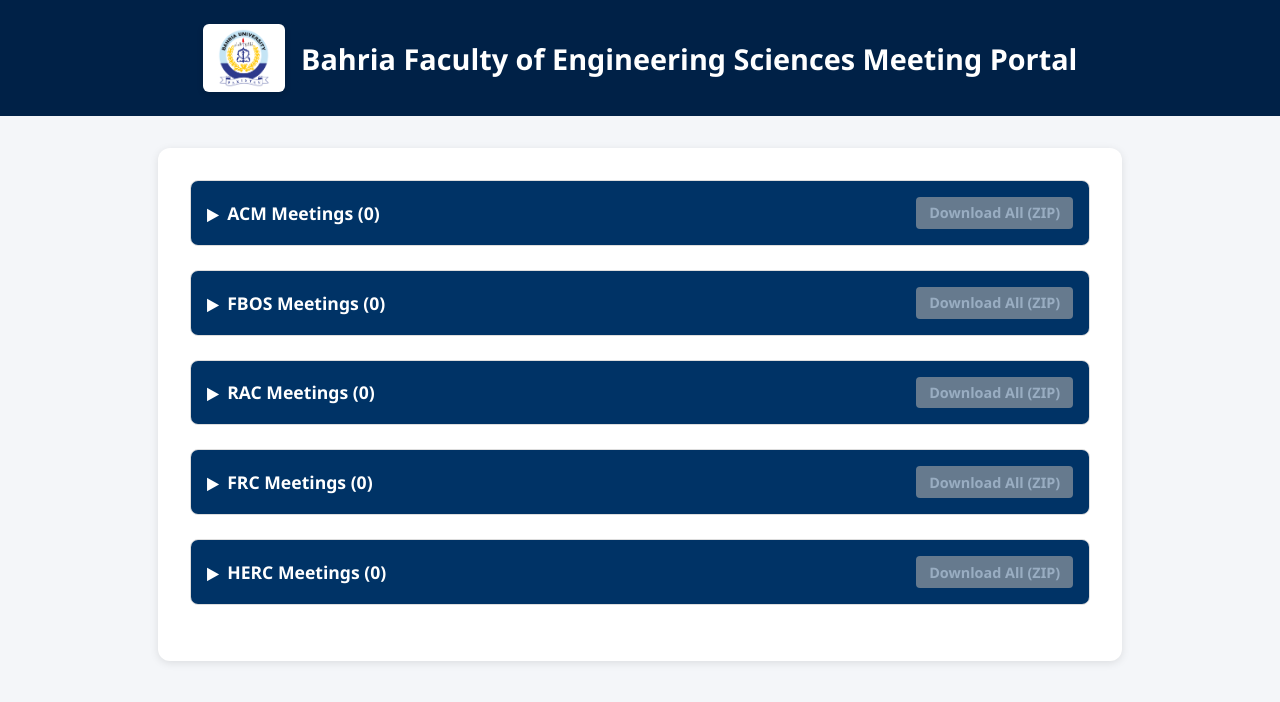
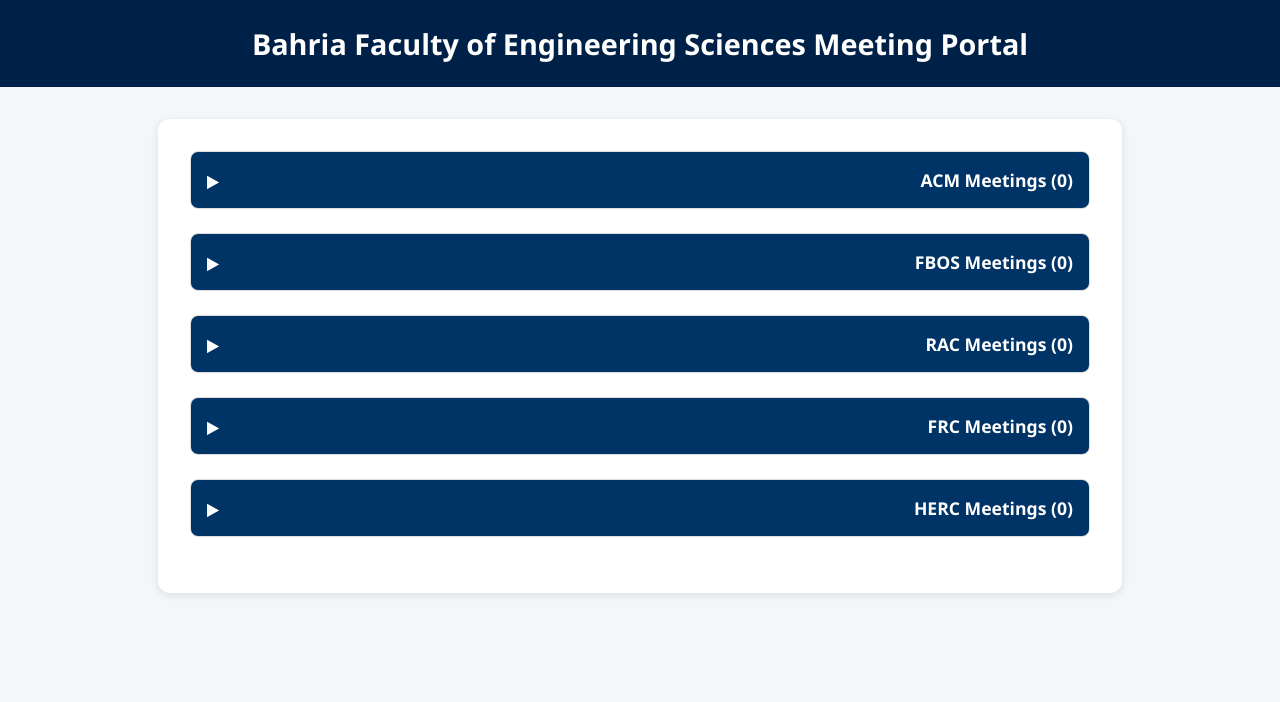
Before and after one commit to bufoes/bufoes.github.io, a Jekyll site: the page built from index.html, in a window 1280 px wide. Shown: the top 702 px of the page. Built offline with Jekyll 4.4.1, drawn with Linux system fonts in a browser that asks for light colours.

Commit message:
Update index.html
UGHHH

```diff
--- a/index.html
+++ b/index.html
@@ -21,21 +21,6 @@
       color: white;
       padding: 1.5rem;
       text-align: center;
-    }
-
-    header .header-content {
-      display: flex;
-      align-items: center;
-      justify-content: center;
-      gap: 1rem;
-    }
-
-    header img {
-      height: 60px;
-      background-color: white;
-      padding: 4px 8px;
-      border-radius: 6px;
-      box-shadow: 0 2px 6px rgba(0,0,0,0.15);
     }
 
     header h1 {
@@ -68,8 +53,8 @@
       cursor: pointer;
       user-select: none;
       display: flex;
+      justify-content: space-between;
       align-items: center;
-      /* Removed justify-content: space-between */
     }
 
     summary::before {
@@ -86,11 +71,6 @@
       background-color: #1a4d8f;
     }
 
-    summary .category-title {
-      flex: 1;
-      text-align: left;
-    }
-
     .download-all {
       background-color: #27ae60;
       color: white;
@@ -99,19 +79,11 @@
       font-size: 0.9rem;
       text-decoration: none;
       transition: background-color 0.2s;
-      white-space: nowrap;
     }
 
     .download-all:hover {
       background-color: #2ecc71;
       text-decoration: none;
-    }
-
-    .download-all.disabled {
-      background-color: #aaa;
-      cursor: not-allowed;
-      pointer-events: none;
-      opacity: 0.6;
     }
 
     ul {
@@ -153,10 +125,7 @@
 <body>
 
 <header>
-  <div class="header-content">
-    <img src="bahria-university-logo.png" alt="Bahria University Logo">
-    <h1>{{ page.title }}</h1>
-  </div>
+  <h1>{{ page.title }}</h1>
 </header>
 
 <main>
@@ -164,16 +133,13 @@
   {% for cat in categories %}
     {% assign folder_path = cat | prepend: '/' | append: '/' %}
     {% assign filtered_pdfs = site.static_files | where: "extname", ".pdf" | where_exp: "file", "file.path contains folder_path" | sort: "name" %}
-    {% assign zip_path = folder_path | append: cat | append: ".zip" %}
-    {% assign zip_file = site.static_files | where: "path", zip_path | first %}
+    {% assign zip_file = site.static_files | where: "path", folder_path | append: cat | append: ".zip" | first %}
 
     <details>
       <summary>
-        <span class="category-title">{{ cat | upcase }} Meetings ({{ filtered_pdfs.size }})</span>
+        {{ cat | upcase }} Meetings ({{ filtered_pdfs.size }})
         {% if zip_file %}
           <a href="#" class="download-all" onclick="downloadZip(event, '{{ cat }}')">Download All (ZIP)</a>
-        {% else %}
-          <span class="download-all disabled" title="ZIP file not available">Download All (ZIP)</span>
         {% endif %}
       </summary>
       <ul>
```
